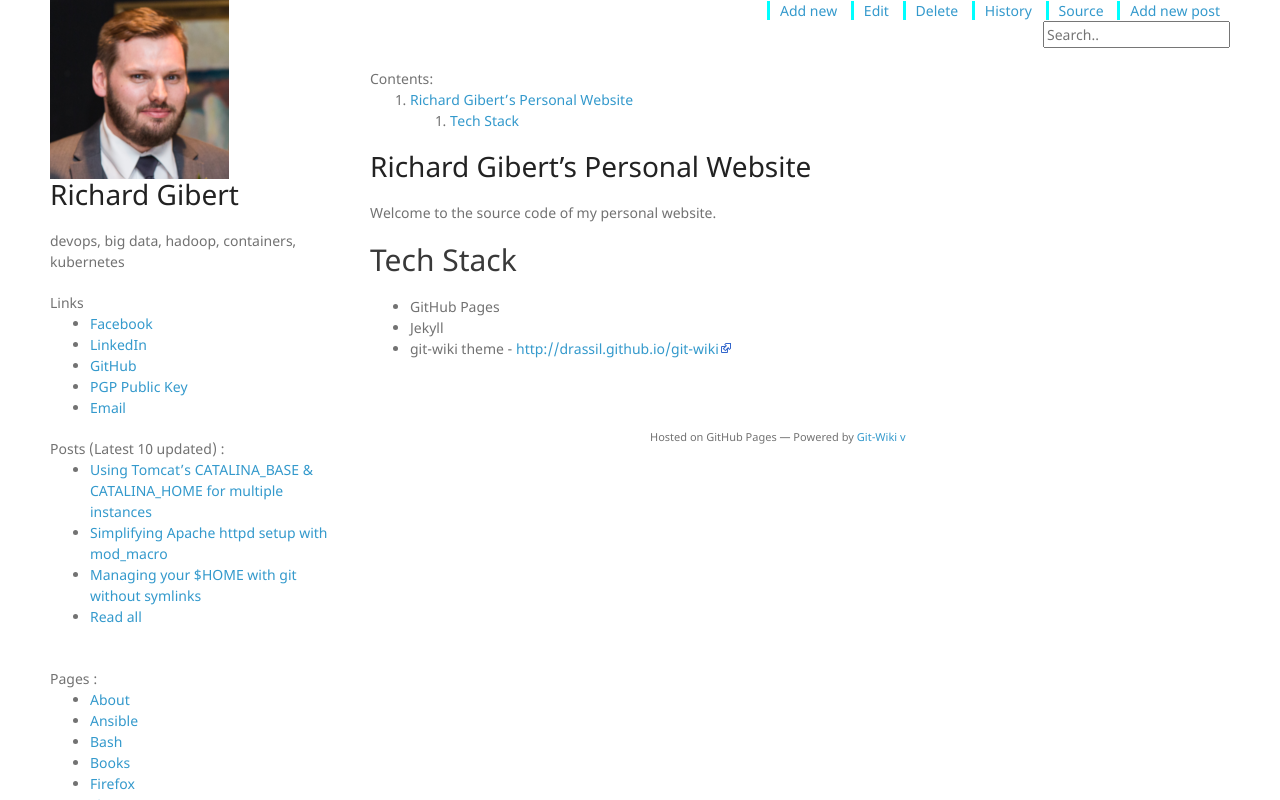
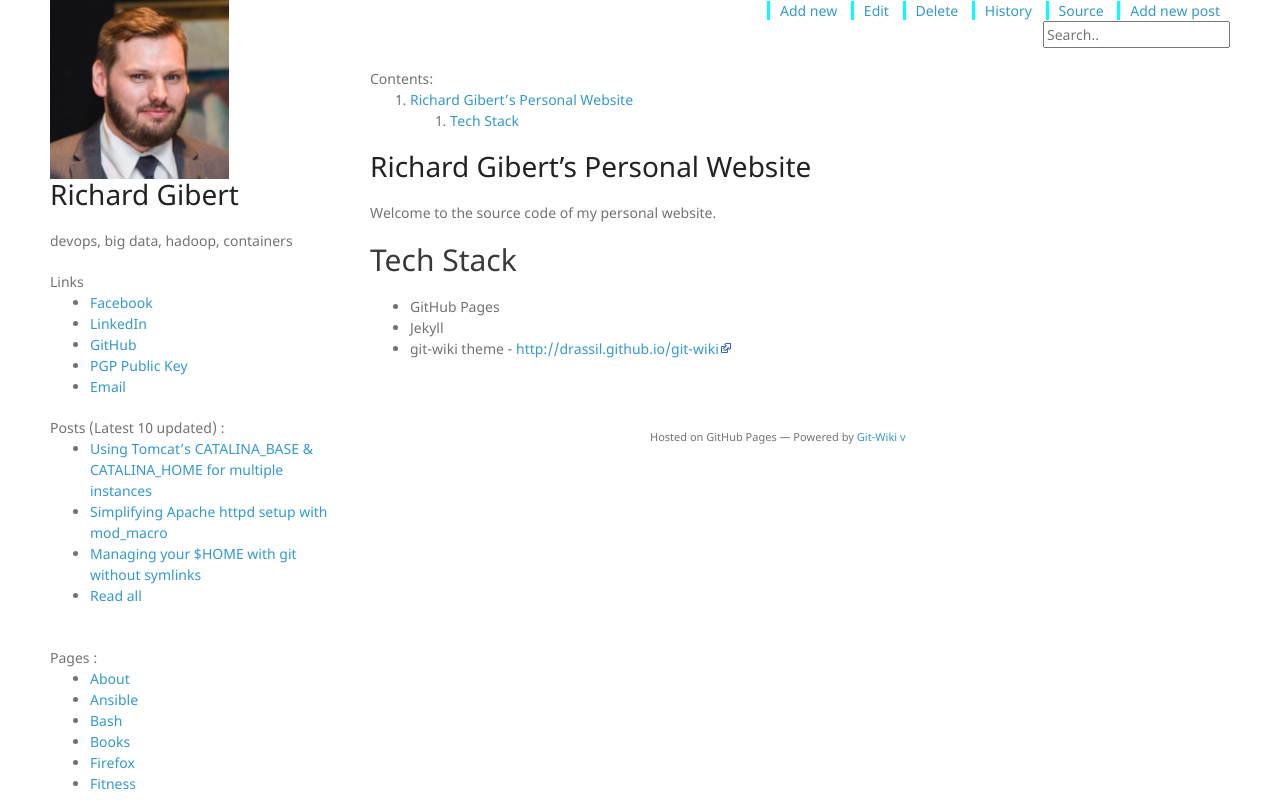
Before and after one commit to rgibert/rgibert.github.io, a Jekyll site: the page built from README.md, in a window 1280 px wide. Shown: the part 150-950 px from the top of the page. Built offline with Jekyll 4.4.1, drawn with Linux system fonts in a browser that asks for light colours; nearby versions of some CDN libraries; our own code applies the rules of GitHub Pages for plain Markdown files.

```diff
--- /dev/null
+++ b/Gemfile
@@ -0,0 +1,2 @@
+source 'https://rubygems.org'
+gem 'github-pages', group: :jekyll_plugins
--- a/_config.yml
+++ b/_config.yml
@@ -1,7 +1,7 @@
 # (string) Title of your wiki
 title: "Richard Gibert"
 # (string) Description of your wiki
-description: "devops, big data, hadoop, containers, kubernetes"
+description: "devops, big data, hadoop, containers"
 # (boolean) Enable/disable wiki page list in sidebar
 show_wiki_pages: true
 # (integer) Maximum number of wiki page to shown in sidebar
@@ -116,7 +116,6 @@ plugins:
   - jekyll-titles-from-headings
   - jemoji
 
-
 #
 # INCLUDING HOOKS
 # They are optional, change them only if you need
```
Also changed, not shown: .gitlab-ci.yml (added).
